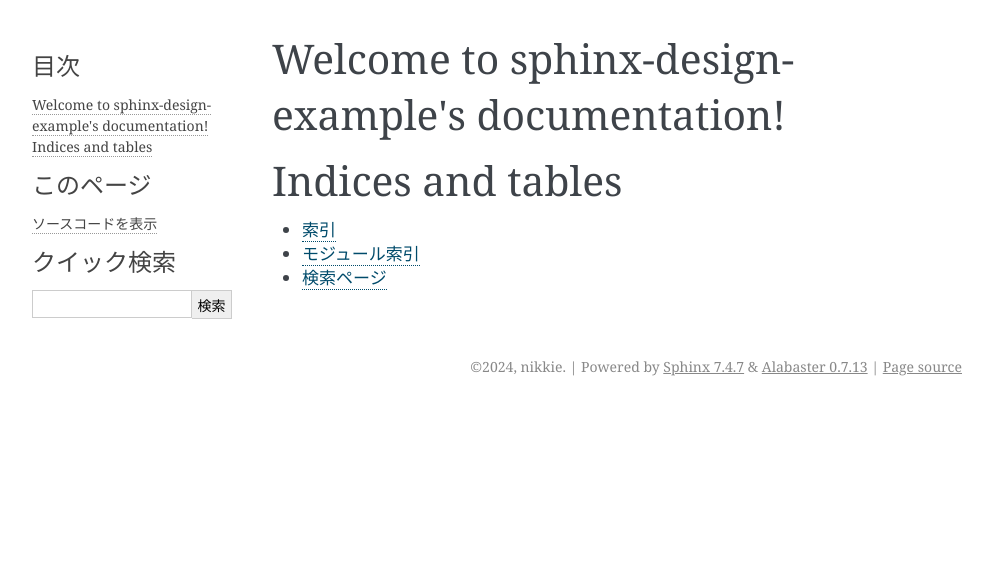
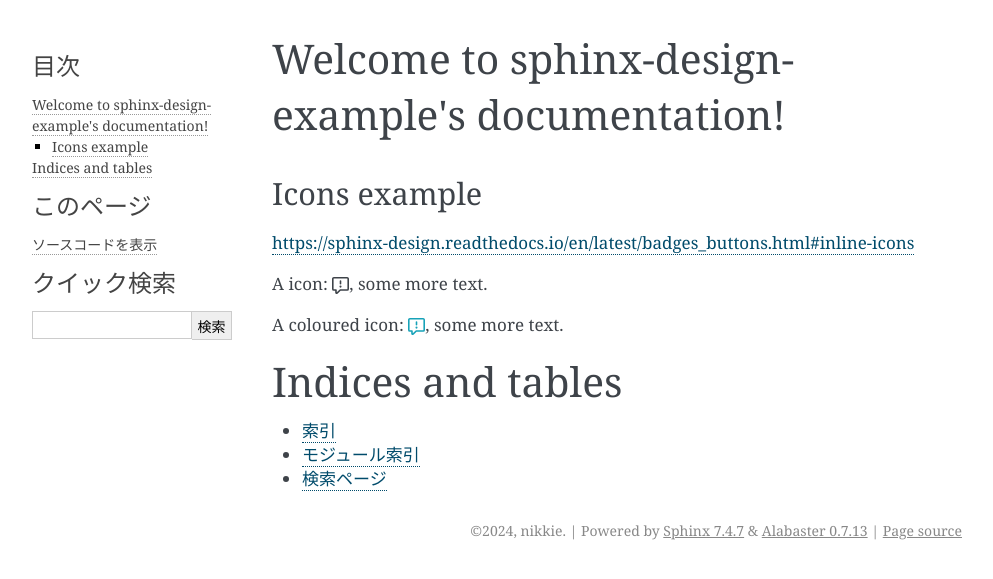
Before and after one commit to ftnext/sphinx-playground, a Sphinx documentation site: the page built from design-example/source/index.rst, in a window 1280 px wide. Shown: the top 579 px of the page, without its empty margins (148-1141 px from the left). Built offline with Sphinx 7.4.7, drawn with Linux system fonts in a browser that asks for light colours.

Commit message:
[feat] Try octicon role

```diff
--- a/design-example/source/index.rst
+++ b/design-example/source/index.rst
@@ -6,11 +6,14 @@
 Welcome to sphinx-design-example's documentation!
 =================================================
 
-.. toctree::
-   :maxdepth: 2
-   :caption: Contents:
+Icons example
+-------------
 
+https://sphinx-design.readthedocs.io/en/latest/badges_buttons.html#inline-icons
 
+A icon: :octicon:`report`, some more text.
+
+A coloured icon: :octicon:`report;1em;sd-text-info`, some more text.
 
 Indices and tables
 ==================
```
